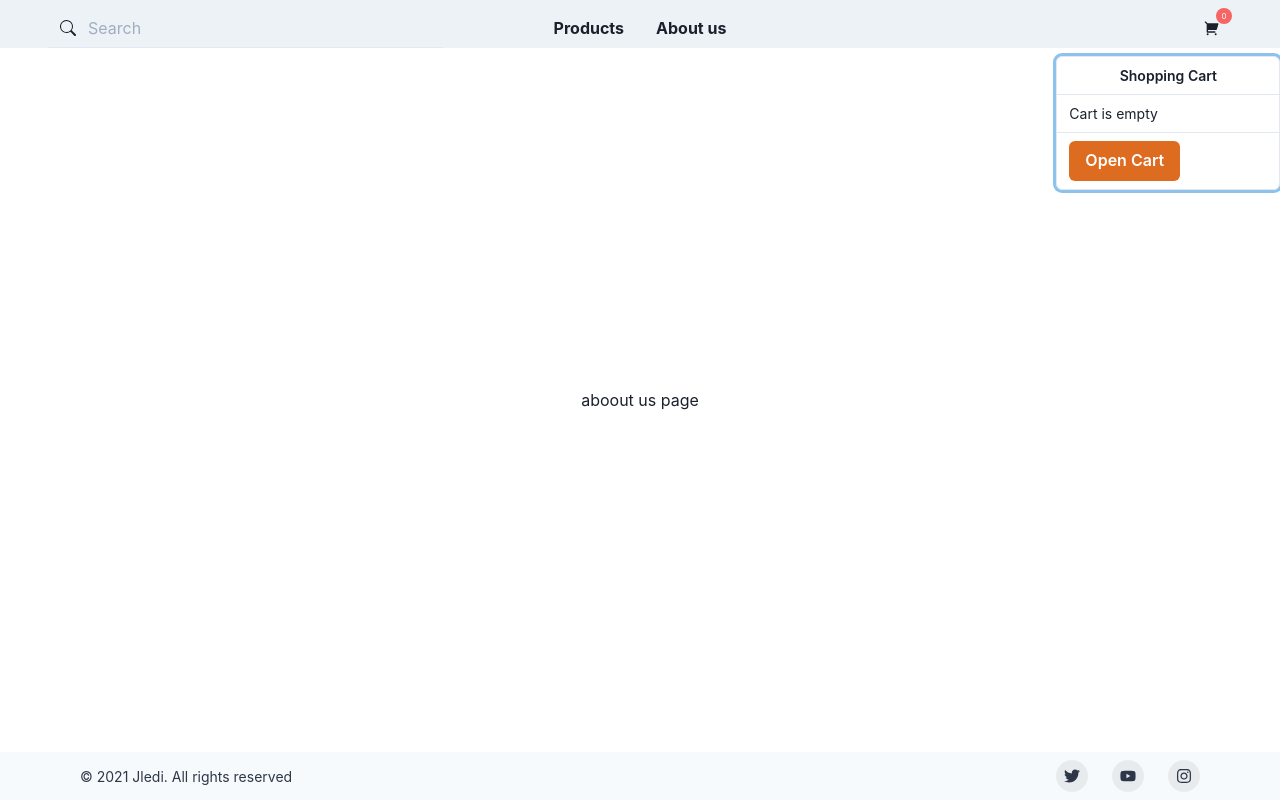
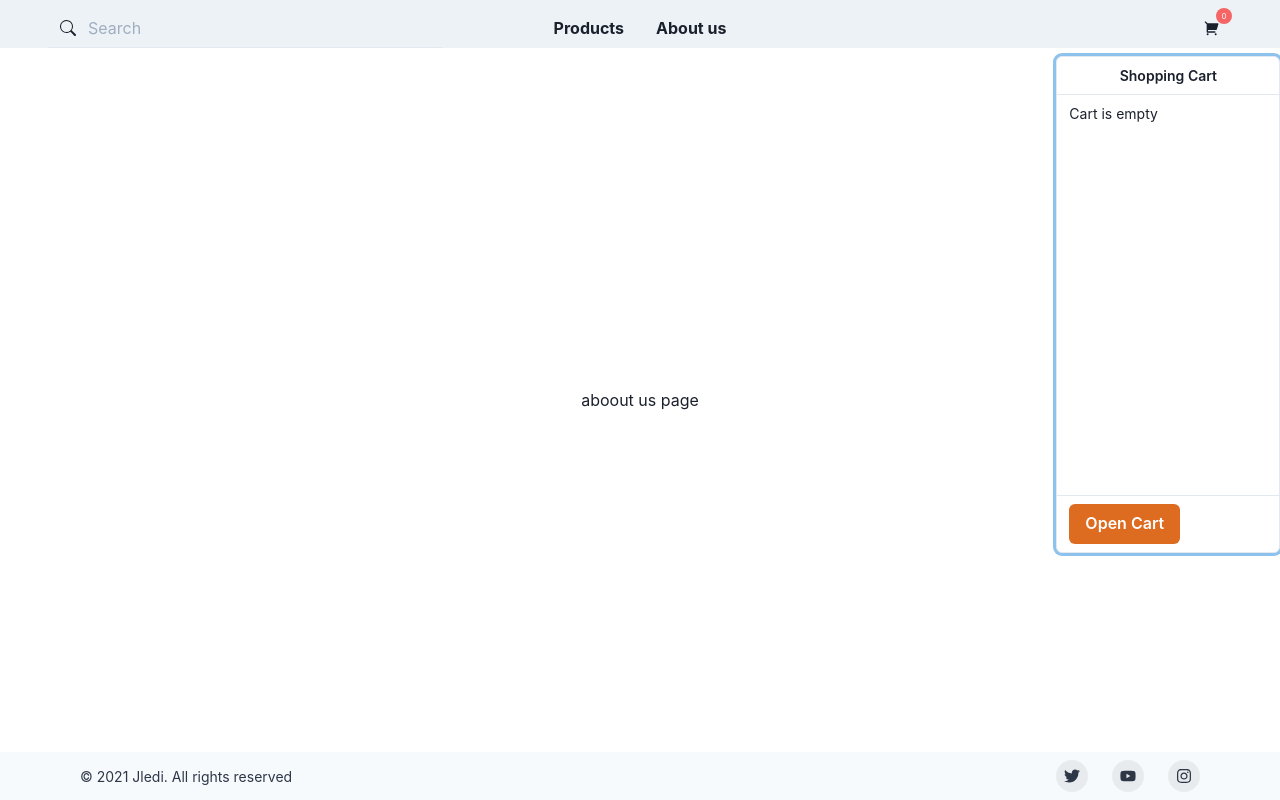
Before and after one commit to mohamedej/E-commerce-NextJs, a Next.js app in the folder nextjs-ecommerce/: page /about in a window 1280 px wide. Both pictures are taken after a click on the button 1212 px from the left and 28 px from the top of the page. Built offline with nearby package versions, Linux system fonts and the light colour scheme.

Commit message:
popover scroll

```diff
--- a/nextjs-ecommerce/components/PopOver.js
+++ b/nextjs-ecommerce/components/PopOver.js
@@ -53,7 +53,7 @@ export default function NavCart() {
             <PopoverHeader fontWeight="semibold" textAlign="center">
               Shopping Cart
             </PopoverHeader>
-            <PopoverBody>
+            <PopoverBody height="400px" overflowY="auto">
               {cart.length <= 0 ? (
                 <Text>Cart is empty</Text>
               ) : (
```
